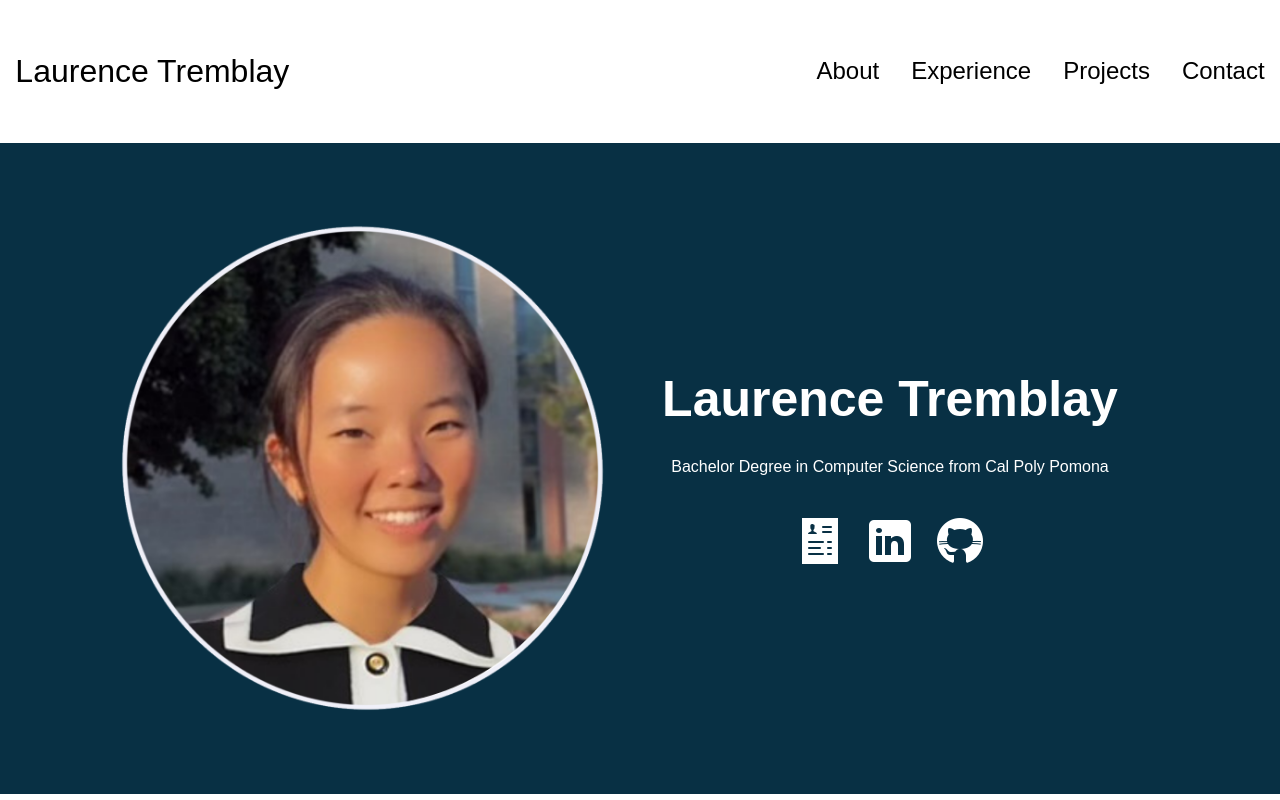
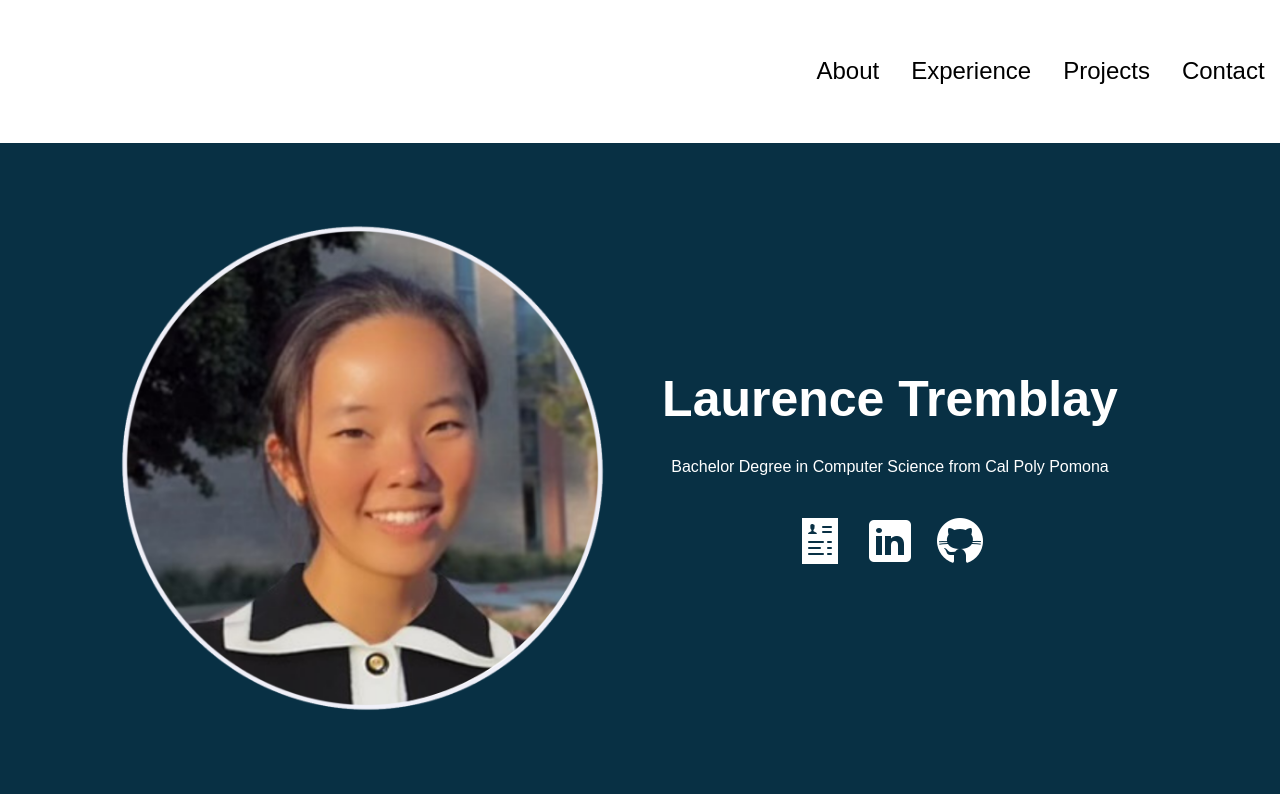
Before and after one commit to LaurenceT123/my-portfolio, a React (Create React App) app: page / in a window 1280 px wide. Shown: the top 800 px of the page. Built offline with nearby package versions, Linux system fonts and the light colour scheme.

Commit message:
got rid of name at top

```diff
--- a/src/Components/Navbar.js
+++ b/src/Components/Navbar.js
@@ -11,7 +11,7 @@ function NavBar({ onSelectionClick })
     return (
         <div>
             <nav class="mainNav">
-                <div class="logo">Laurence Tremblay</div>
+                <div class="logo"></div>
                 <div>
                     <ul className = "NavLinks">
                         <li> <a href="#about" onClick={() => onSelectionClick("about")}>About</a></li>
```
